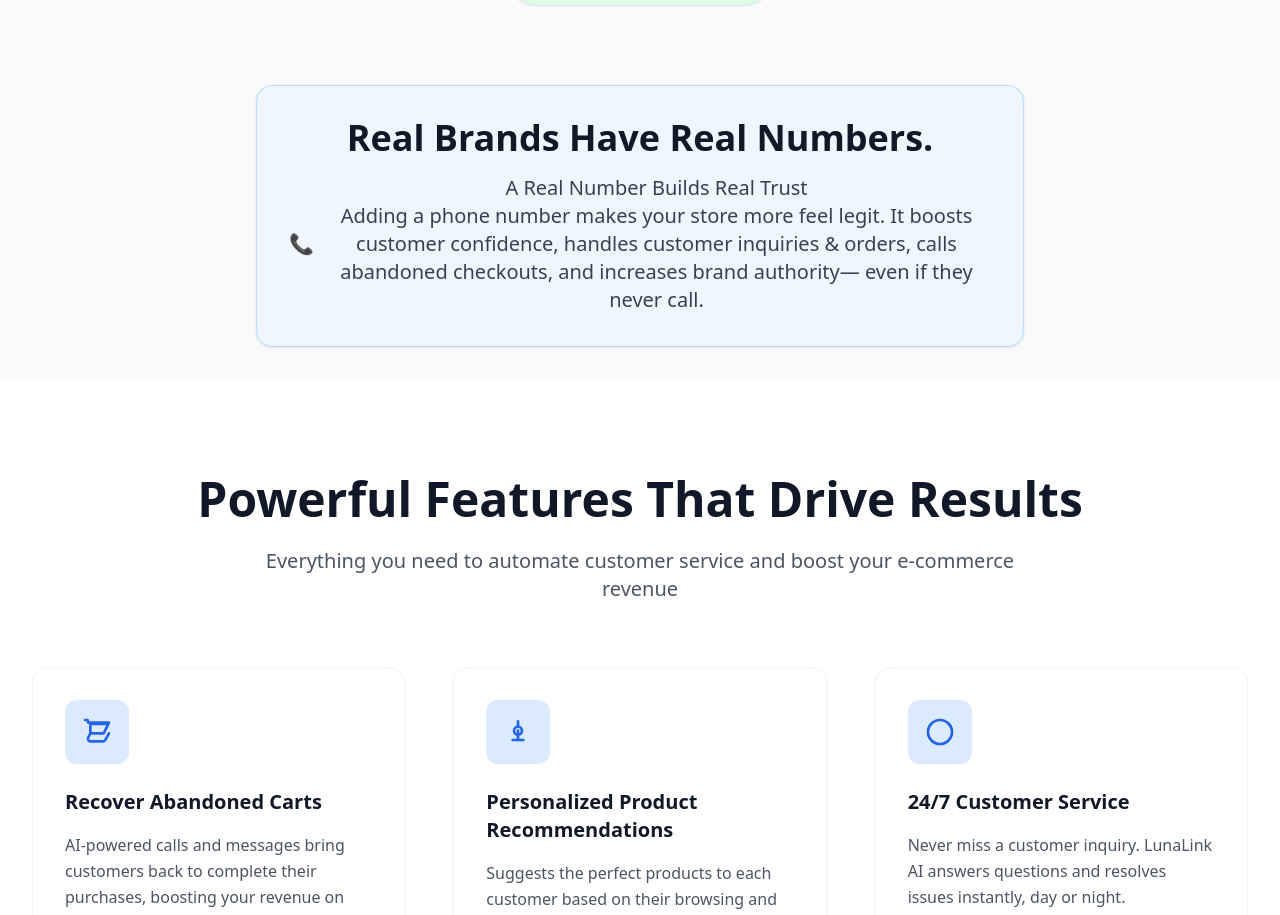
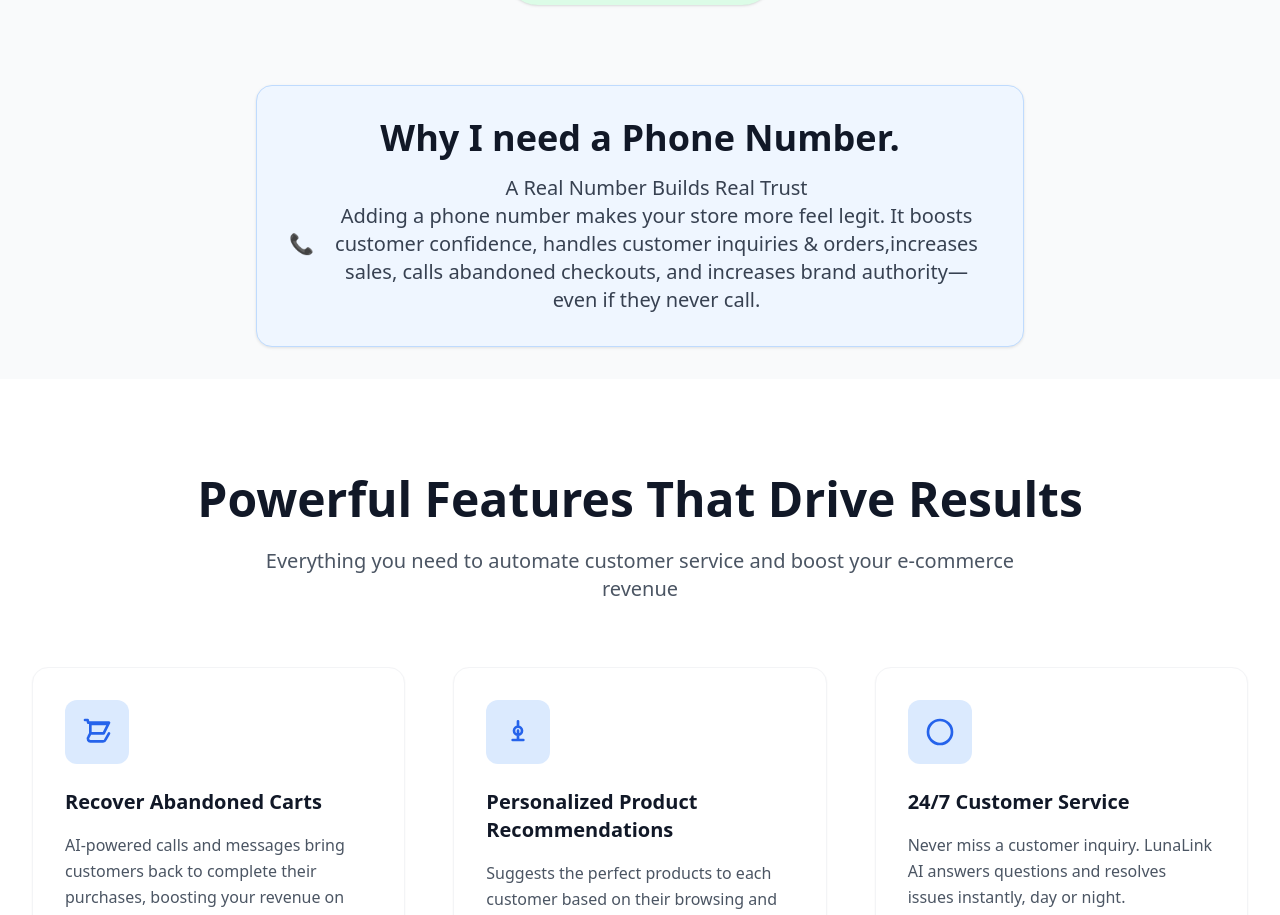
Before and after one commit to razajohri/lunalink-real, a React (Vite) app: page / in a window 1280 px wide. Shown: the part 1439-2354 px from the top of the page. Built offline with nearby package versions, Linux system fonts and the light colour scheme.

Commit message:
ijustchangedabutton

```diff
--- a/src/pages/Welcome.tsx
+++ b/src/pages/Welcome.tsx
@@ -106,12 +106,12 @@ const Welcome = () => {
       {/* Real Brands Have Real Numbers Section */}
       <div className="mt-14 mb-8 max-w-3xl mx-auto bg-blue-50 dark:bg-gray-800 border border-blue-200 dark:border-gray-700 rounded-2xl shadow-card p-8">
         <h2 className="text-3xl md:text-4xl font-bold text-gray-900 dark:text-white mb-4 text-center">
-          Real Brands Have Real Numbers.
+          Why I need a Phone Number.
         </h2>
         <p className="text-xl text-gray-700 dark:text-gray-300 flex items-center justify-center gap-2 text-center">
           <span role="img" aria-label="phone">📞</span>
           A Real Number Builds Real Trust<br/>
-          Adding a phone number makes your store more feel legit. It boosts customer confidence, handles customer inquiries & orders, calls abandoned checkouts, and increases brand authority— even if they never call.
+          Adding a phone number makes your store more feel legit. It boosts customer confidence, handles customer inquiries & orders,increases sales, calls abandoned checkouts, and increases brand authority— even if they never call.
         </p>
       </div>
       <Features />
```
